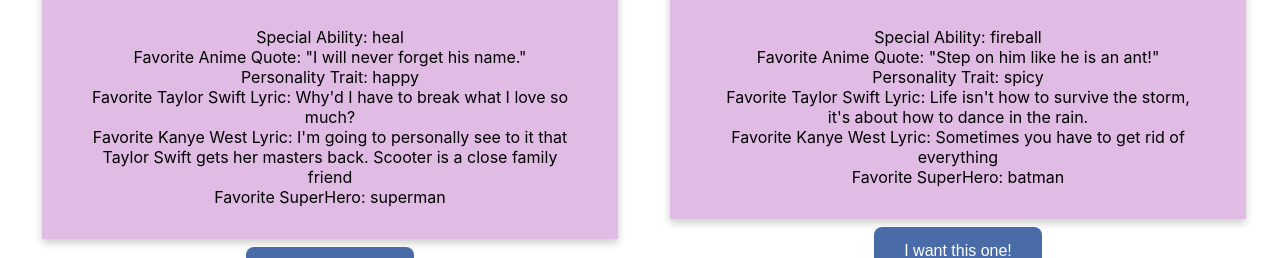
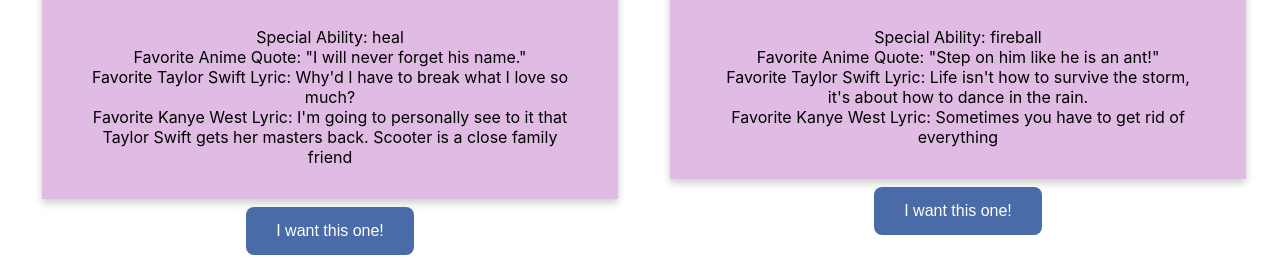
Before and after one commit to Darktwine/Would-You-Rather, a React (Create React App) app: page / in a window 1280 px wide. Shown: the part 501-759 px from the top of the page. Built offline with nearby package versions, Linux system fonts and the light colour scheme.

Commit message:
Deleted the SuperHero and Trait parts of the card

```diff
--- a/src/Card/Card.js
+++ b/src/Card/Card.js
@@ -1,7 +1,7 @@
 import React from 'react';
 import './Card.css';
 
-function Card({title,imgURL, ability, quote, taylorswft, trait, kanyewst, hero}){
+function Card({title,imgURL, ability, quote, taylorswft, kanyewst, }){
     return(
         <div className='card-container'>
             <div className='image-container'>
@@ -14,10 +14,8 @@
                 <div className='card-body'>
                     <p>Special Ability: {ability}</p>
                     <p>Favorite Anime Quote: "{quote}"</p>
-                    <p>Personality Trait: {trait}</p>
                     <p>Favorite Taylor Swift Lyric: {taylorswft}</p>
                     <p>Favorite Kanye West Lyric: {kanyewst}</p>
-                    <p>Favorite SuperHero: {hero}</p>
                 </div>
                 {/* <div className='btn'>
                     <button type="button" onClick={handleChangeCard}>
--- a/src/CardPicker.js
+++ b/src/CardPicker.js
@@ -250,10 +250,8 @@
                             imgURL={this.state.leftPokeSprite}
                             ability={this.state.leftSpecialAbility}
                             quote ={this.state.leftAnimeQuote}
-                            trait = 'happy'
                             taylorswft = {this.state.leftTaylorswft}
                             kanyewst = {this.state.leftKanyewst}
-                            hero='superman'
                             handleChangeCard={this.handleChangeCard}
 
                         />
@@ -268,10 +266,8 @@
                             imgURL={this.state.rightPokeSprite}
                             ability={this.state.rightSpecialAbility}
                             quote ={this.state.rightAnimeQuote}
-                            trait = 'spicy'
                             taylorswft = {this.state.rightTaylorswft}
                             kanyewst = {this.state.rightKanyewst}
-                            hero='batman'
                             handleChangeCard={this.handleChangeCard}
                         />
                         <button className="btn" type="button" onClick={this.handleChangeLeftCard}>
```
